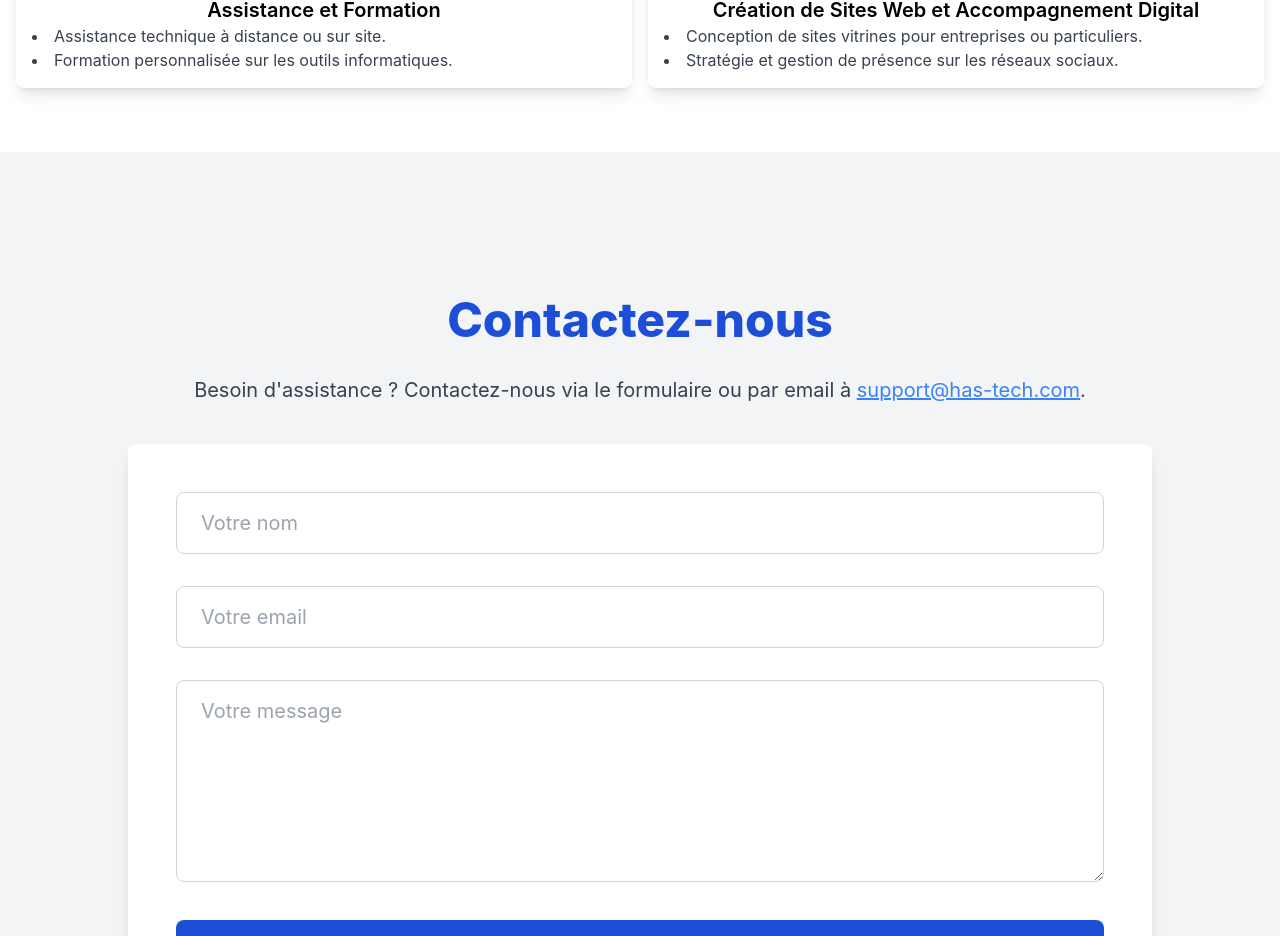
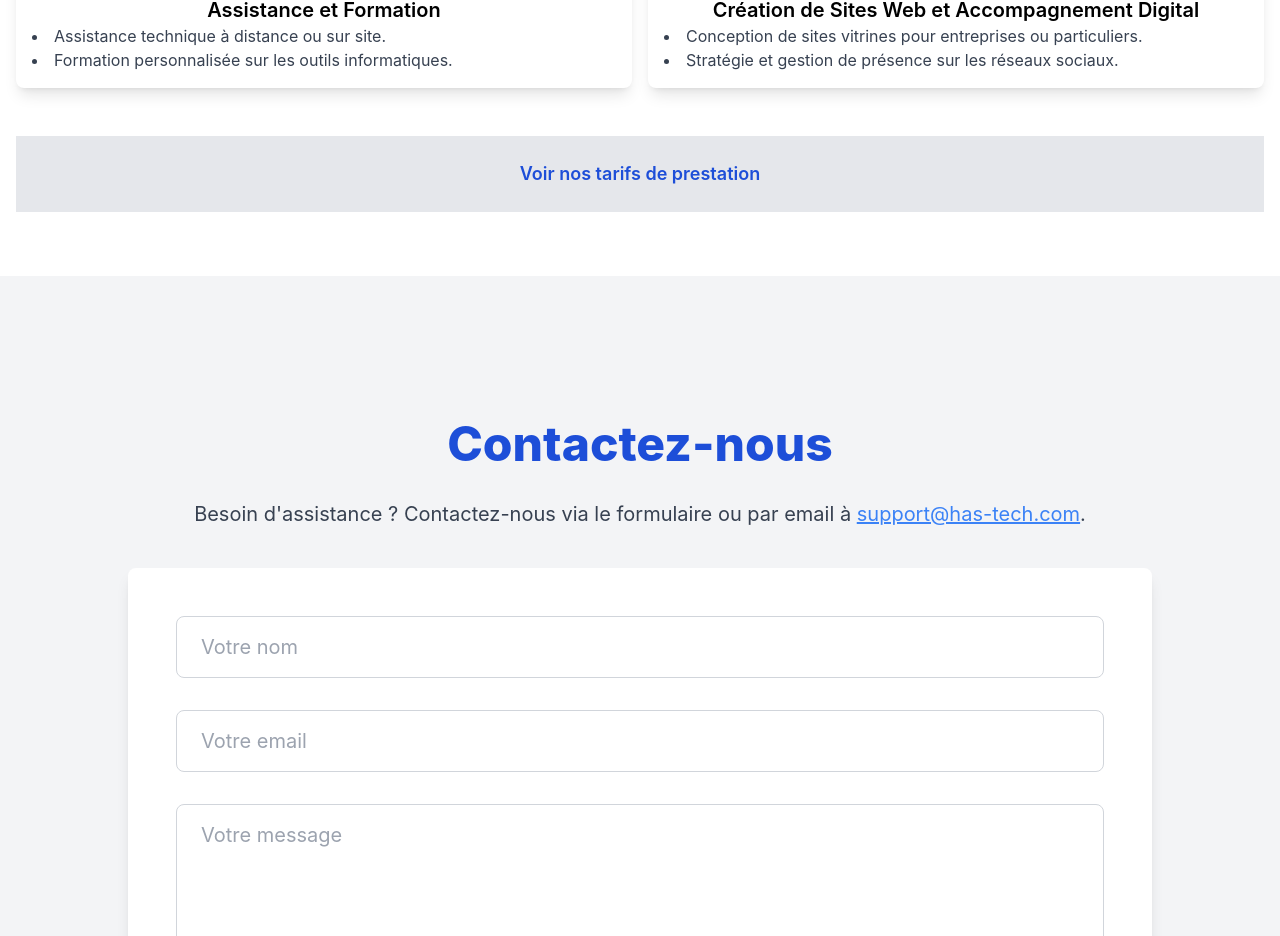
Before and after one commit to HASSANEBEZZA/Has-Tech-Services, a React (Create React App) app: page / in a window 1280 px wide. Shown: the part 2995-3931 px from the top of the page. Built offline with nearby package versions, Linux system fonts and the light colour scheme.

Commit message:
change tarif page

```diff
--- a/src/components/Service.tsx
+++ b/src/components/Service.tsx
@@ -60,9 +60,9 @@ const Services: React.FC = () => {
             </ul>
           </div>
 
-          {/* services 3 et 4 */}
+          {/* Service 3 */}
           <div className="service-card p-4 bg-white shadow-lg rounded-lg">
-          <Link to="/assistance-formation">
+            <Link to="/assistance-formation">
               <img
                 src="https://i.imgur.com/210jWw2.jpg"
                 alt="Illustration d'assistance et formation"
@@ -78,8 +78,9 @@ const Services: React.FC = () => {
             </ul>
           </div>
 
+          {/* Service 4 */}
           <div className="service-card p-4 bg-white shadow-lg rounded-lg">
-          <Link to="/creation-sites-accompagnement">
+            <Link to="/creation-sites-accompagnement">
               <img
                 src="https://i.imgur.com/uBRUIKF.jpeg"
                 alt="Illustration de création de sites web"
@@ -96,7 +97,12 @@ const Services: React.FC = () => {
           </div>
         </div>
 
-        {/* Reste du contenu */}
+        {/* Bande horizontale pour le lien */}
+        <div className="w-full bg-gray-200 py-6 mt-12 text-center">
+          <Link to="/tarifs" className="text-blue-700 text-lg font-semibold hover:underline">
+            Voir nos tarifs de prestation
+          </Link>
+        </div>
       </div>
     </section>
   );
```
